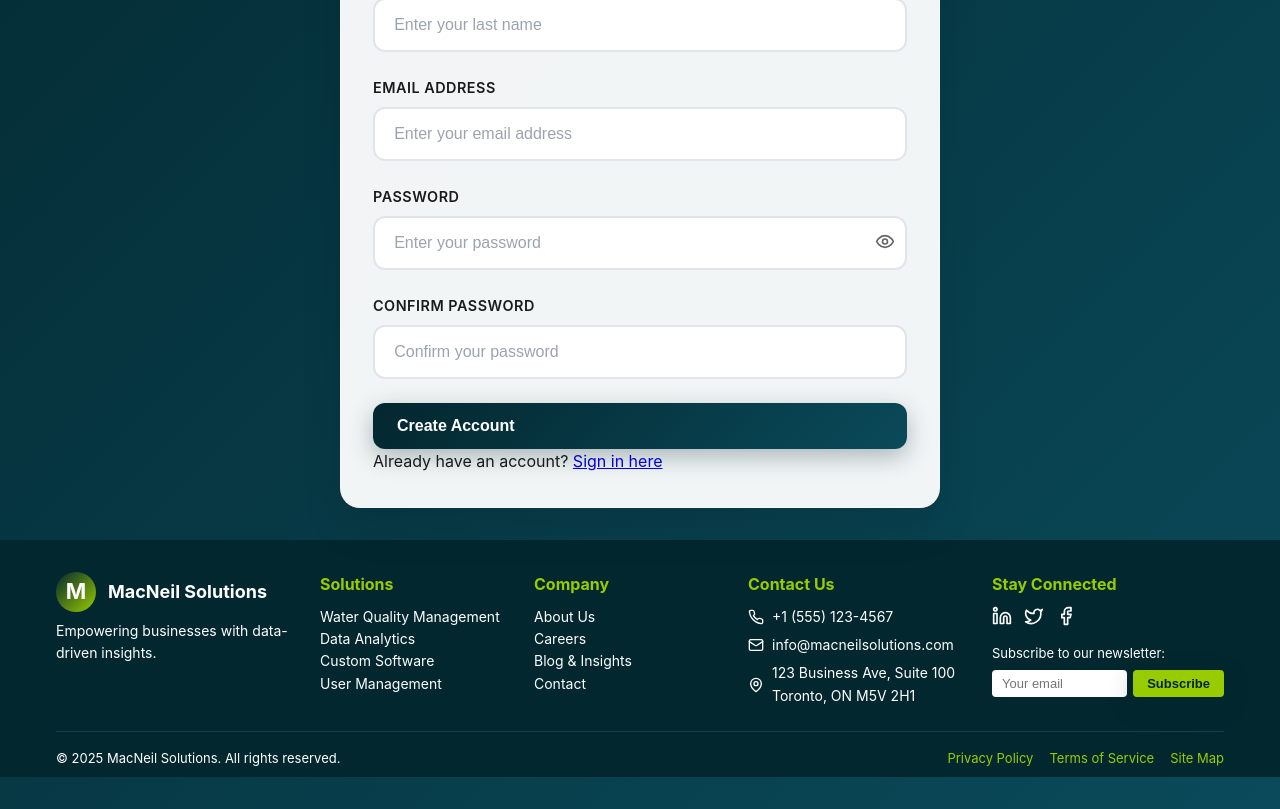
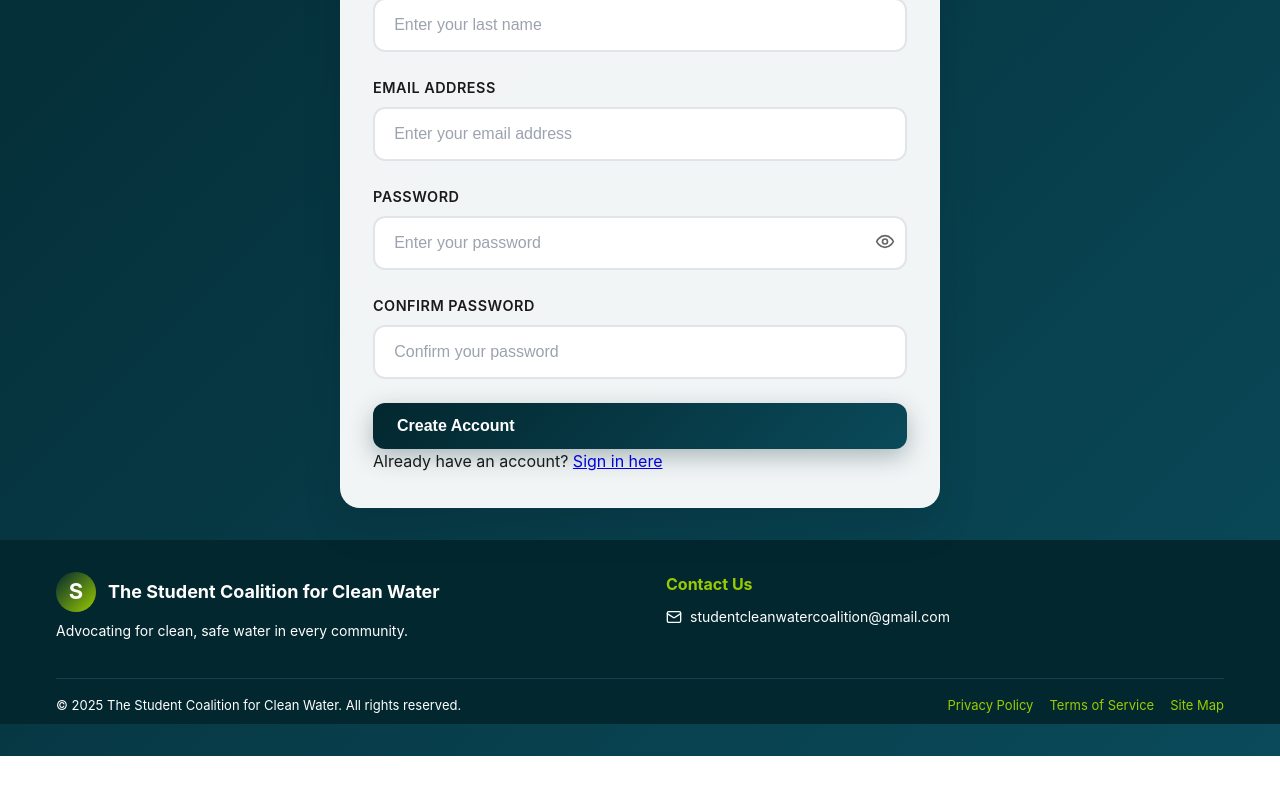
Before and after one commit to ncswade8/WT2, a React (Create React App) app in the folder client/: page / in a window 1280 px wide. Shown: the part 549-1358 px from the top of the page. After the commit the page ends 1305 px from the top, so only its background shows below. Built offline with nearby package versions, Linux system fonts and the light colour scheme.

Commit message:
Fixed Navigation

```diff
--- a/client/src/App.js
+++ b/client/src/App.js
@@ -86,6 +86,7 @@ function Navigation() {
                     Water Quality
                   </Link>
                 </li>
+                {/* Only show Users tab to admin users */}
                 {user?.isAdmin && (
                   <li>
                     <Link
@@ -142,13 +143,7 @@ function App() {
               {/* Protected Routes - Only accessible when logged in */}
               <Route path="/home" element={
                 <ProtectedRoute>
-                  {({ user }) => {
-                    if (user?.isAdmin) {
-                      return <Home />;
-                    } else {
-                      return <Navigate to="/water-quality" replace />;
-                    }
-                  }}
+                  <Home />
                 </ProtectedRoute>
               } />
               <Route path="/analytics" element={
@@ -158,13 +153,7 @@ function App() {
               } />
               <Route path="/users" element={
                 <ProtectedRoute>
-                  {({ user }) => {
-                    if (user?.isAdmin) {
-                      return <UserManagement />;
-                    } else {
-                      return <Navigate to="/water-quality" replace />;
-                    }
-                  }}
+                  <UserManagement />
                 </ProtectedRoute>
               } />
               <Route path="/water-quality" element={
--- a/client/src/components/Footer.js
+++ b/client/src/components/Footer.js
@@ -11,62 +11,23 @@ const Footer = () => {
           {/* Logo & Mission */}
           <div className="footer-section" style={{ flex: '1 1 200px', minWidth: 200 }}>
             <div style={{ display: 'flex', alignItems: 'center', gap: 12, marginBottom: 8 }}>
-              <div style={{ width: 40, height: 40, borderRadius: '50%', background: 'linear-gradient(135deg, #03272f 0%, #99cc00 100%)', display: 'flex', alignItems: 'center', justifyContent: 'center', color: 'white', fontWeight: 'bold', fontSize: 22 }}>M</div>
-              <span style={{ fontWeight: 700, fontSize: 18 }}>MacNeil Solutions</span>
+              <div style={{ width: 40, height: 40, borderRadius: '50%', background: 'linear-gradient(135deg, #03272f 0%, #99cc00 100%)', display: 'flex', alignItems: 'center', justifyContent: 'center', color: 'white', fontWeight: 'bold', fontSize: 22 }}>S</div>
+              <span style={{ fontWeight: 700, fontSize: 18 }}>The Student Coalition for Clean Water</span>
             </div>
             <div style={{ fontSize: 14, marginBottom: 12 }}>
-              Empowering businesses with data-driven insights.
+              Advocating for clean, safe water in every community.
             </div>
-          </div>
-
-          {/* Solutions/Services */}
-          <div className="footer-section" style={{ flex: '1 1 150px', minWidth: 150 }}>
-            <h4 style={{ color: '#99cc00', marginBottom: 8 }}>Solutions</h4>
-            <ul style={{ listStyle: 'none', padding: 0, margin: 0, fontSize: 14 }}>
-              <li><Link to="/water-quality" style={{ color: '#fff', textDecoration: 'none' }}>Water Quality Management</Link></li>
-              <li><Link to="/analytics" style={{ color: '#fff', textDecoration: 'none' }}>Data Analytics</Link></li>
-              <li><Link to="/dashboard" style={{ color: '#fff', textDecoration: 'none' }}>Custom Software</Link></li>
-              <li><Link to="/users" style={{ color: '#fff', textDecoration: 'none' }}>User Management</Link></li>
-            </ul>
-          </div>
-
-          {/* Company Info */}
-          <div className="footer-section" style={{ flex: '1 1 150px', minWidth: 150 }}>
-            <h4 style={{ color: '#99cc00', marginBottom: 8 }}>Company</h4>
-            <ul style={{ listStyle: 'none', padding: 0, margin: 0, fontSize: 14 }}>
-              <li><a href="#about" style={{ color: '#fff', textDecoration: 'none' }}>About Us</a></li>
-              <li><a href="#careers" style={{ color: '#fff', textDecoration: 'none' }}>Careers</a></li>
-              <li><a href="#blog" style={{ color: '#fff', textDecoration: 'none' }}>Blog & Insights</a></li>
-              <li><a href="#contact" style={{ color: '#fff', textDecoration: 'none' }}>Contact</a></li>
-            </ul>
           </div>
 
           {/* Contact Info */}
           <div className="footer-section" style={{ flex: '1 1 180px', minWidth: 180 }}>
             <h4 style={{ color: '#99cc00', marginBottom: 8 }}>Contact Us</h4>
-            <div style={{ fontSize: 14, marginBottom: 6, display: 'flex', alignItems: 'center', gap: 8 }}><Phone size={16} /> <span>+1 (555) 123-4567</span></div>
-            <div style={{ fontSize: 14, marginBottom: 6, display: 'flex', alignItems: 'center', gap: 8 }}><Mail size={16} /> <span>info@macneilsolutions.com</span></div>
-            <div style={{ fontSize: 14, display: 'flex', alignItems: 'center', gap: 8 }}><MapPin size={16} /> <span>123 Business Ave, Suite 100<br />Toronto, ON M5V 2H1</span></div>
-          </div>
-
-          {/* Stay Connected & Newsletter */}
-          <div className="footer-section" style={{ flex: '1 1 200px', minWidth: 200 }}>
-            <h4 style={{ color: '#99cc00', marginBottom: 8 }}>Stay Connected</h4>
-            <div style={{ display: 'flex', gap: 12, marginBottom: 10 }}>
-              <a href="https://linkedin.com/company/macneil-solutions" target="_blank" rel="noopener noreferrer" style={{ color: '#fff' }}><Linkedin size={20} /></a>
-              <a href="https://twitter.com/macneilsolutions" target="_blank" rel="noopener noreferrer" style={{ color: '#fff' }}><Twitter size={20} /></a>
-              <a href="https://facebook.com/macneilsolutions" target="_blank" rel="noopener noreferrer" style={{ color: '#fff' }}><Facebook size={20} /></a>
-            </div>
-            <div style={{ fontSize: 13, marginBottom: 6 }}>Subscribe to our newsletter:</div>
-            <form style={{ display: 'flex', gap: 6 }} onSubmit={e => e.preventDefault()}>
-              <input type="email" placeholder="Your email" style={{ padding: '6px 10px', borderRadius: 4, border: 'none', fontSize: 13, minWidth: 0, flex: 1 }} />
-              <button type="submit" className="btn btn-primary" style={{ padding: '6px 14px', fontSize: 13, background: '#99cc00', color: '#03272f', border: 'none', borderRadius: 4, fontWeight: 600 }}>Subscribe</button>
-            </form>
+            <div style={{ fontSize: 14, marginBottom: 6, display: 'flex', alignItems: 'center', gap: 8 }}><Mail size={16} /> <span>studentcleanwatercoalition@gmail.com</span></div>
           </div>
         </div>
         {/* Bottom Bar */}
         <div className="footer-bottom" style={{ borderTop: '1px solid #17404a', marginTop: 24, padding: '1rem 0 0.5rem 0', display: 'flex', flexWrap: 'wrap', justifyContent: 'space-between', alignItems: 'center', fontSize: 13 }}>
-          <div>© {currentYear} MacNeil Solutions. All rights reserved.</div>
+          <div>© {currentYear} The Student Coalition for Clean Water. All rights reserved.</div>
           <div style={{ display: 'flex', gap: 16 }}>
             <a href="#privacy" style={{ color: '#99cc00', textDecoration: 'none' }}>Privacy Policy</a>
             <a href="#terms" style={{ color: '#99cc00', textDecoration: 'none' }}>Terms of Service</a>
--- a/client/src/components/PublicRoute.js
+++ b/client/src/components/PublicRoute.js
@@ -27,7 +27,7 @@ const PublicRoute = ({ children }) => {
 
   // If authenticated, redirect to dashboard
   if (isAuthenticated) {
-    return <Navigate to="/dashboard" replace />;
+    return <Navigate to="/home" replace />;
   }
 
   // If not authenticated, render the public content
```
